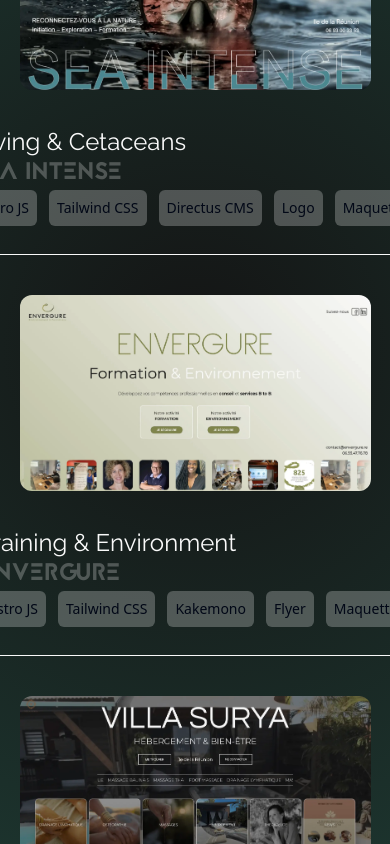
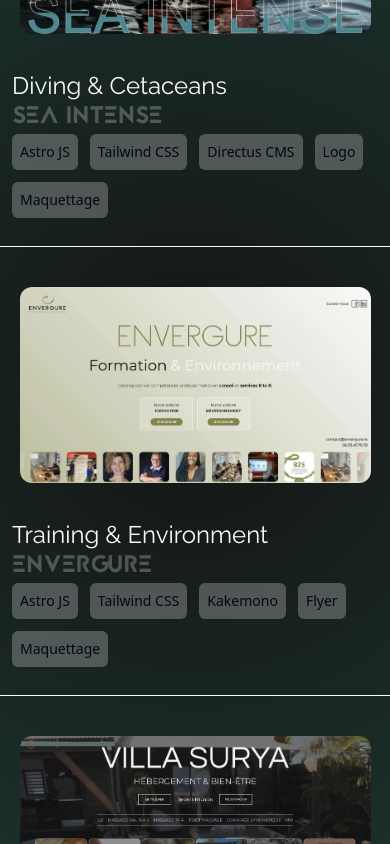
Before and after one commit to webcreatis/WC, a Next.js app: page / in a window 390 px wide. Shown: the part 3100-3944 px from the top of the page. Built offline with nearby package versions, Linux system fonts and the light colour scheme.

Commit message:
WEBCREATIS > Refacto style for About & Work section + CardWork

```diff
--- a/app/components/AboutSection.tsx
+++ b/app/components/AboutSection.tsx
@@ -18,7 +18,7 @@ export default function AboutSection() {
       <TitleSection icon={iconTeam} title="Team" />
       <div className="flex w-full pt-16 xs:flex-col l:flex-row">
         <div className="flex flex-col justify-between xs:w-full l:w-[50%]">
-          <div className="h-[650px] flex justify-center blur-sm overflow-hidden hover:blur-none transition-all duration-300 ease-in-out">
+          <div className="h-[650px] flex justify-center overflow-hidden hover:blur-none transition-all duration-300 ease-in-out xs:blur-none ipadPro:blur-sm">
             <Image
               src={patrickPics}
               alt={`portrait de patrick développeur front end chez webcreatis`}
@@ -65,7 +65,7 @@ export default function AboutSection() {
           </div>
         </div>
         <div className="flex flex-col justify-between xs:w-full l:w-[50%]">
-          <div className="h-[650px] flex justify-center blur-sm overflow-hidden hover:blur-none transition-all duration-300 ease-in-out">
+          <div className="h-[650px] flex justify-center overflow-hidden hover:blur-none transition-all duration-300 ease-in-out xs:blur-none ipadPro:blur-sm">
             <Image
               src={patriciaPics}
               alt={`portrait de patricia webdesigner chez webcreatis`}
--- a/app/components/WorkSection.tsx
+++ b/app/components/WorkSection.tsx
@@ -15,7 +15,7 @@ export default function WorksSection() {
       id="projects"
     >
       <TitleSection icon={iconWorks} title="Works" />
-      <ul className="w-full pt-16">
+      <ul className="w-full pt-16 xs:pt-2 tablet:pt-16">
         <CardWork
           title="Docteur Julien Vivier"
           desc="Medicine & Aesthetics"
--- a/app/ui/CardWork.tsx
+++ b/app/ui/CardWork.tsx
@@ -50,7 +50,7 @@ export default function CardWork({
             <h3 className="text-[40px] uppercase font-jaapokki text-white opacity-25 group-hover:opacity-100 xs:text-2xl">
               {title}
             </h3>
-            <div className="flex gap-3">
+            <div className="flex gap-3 flex-wrap">
               <span className="inline-block text-sm bg-white bg-opacity-25 group-hover:bg-opacity-100 p-2 rounded-md">
                 {skillOne}
               </span>
```
